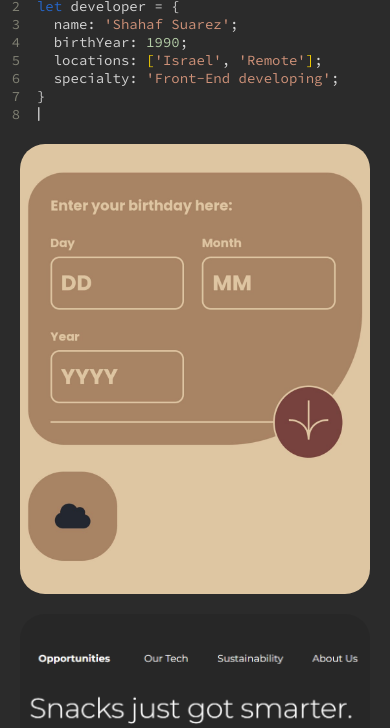
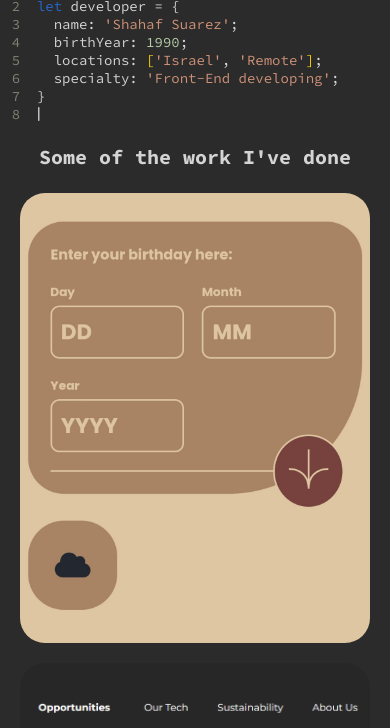
Before and after one commit to ShahafSuarez/portfolio, a plain HTML site: page index.html in a window 390 px wide. Shown: the part 61-789 px from the top of the page. Drawn offline with Linux system fonts and the light colour scheme.

Commit message:
update h2 title

```diff
--- a/index.html
+++ b/index.html
@@ -24,7 +24,7 @@
 <body>
     <header>
         <nav>
-            <div class="nav-active"><a href=""><i class="fa-brands fa-html5"></i>portfolio.html</a></div>
+            <div class="nav-active"><a href="./index.html"><i class="fa-brands fa-html5"></i>portfolio.html</a></div>
             <div class="nav-inactive"><a href=""><i class="fa-brands fa-css3-alt"></i>about.css</a></div>
             <div class="nav-inactive"><a href=""><i class="fa-brands fa-js"></i>contact.js</a></div>
         </nav>
@@ -52,6 +52,9 @@
     </header>
 
     <main class="container">
+        <div class="h2-title">
+            <h2>Some of the work I've done</h2>
+        </div>
         <section class="project-wrapper">
             <a class="project-1" href="https://shahafsuarez.github.io/age-app/" target="_blank">
                 <div></div>
--- a/responsive.css
+++ b/responsive.css
@@ -99,6 +99,14 @@ main {
     padding: 20px;
 }
 
+.h2-title {
+  padding-bottom: 1.5rem;
+}
+
+h2 {
+  font-size: 1.25rem;
+}
+
   /* grid */
   .project-wrapper {
     grid-template-columns: repeat(4, 1fr);
--- a/style.css
+++ b/style.css
@@ -110,6 +110,16 @@ main {
   background-color: #2b2b2b;
 }
 
+.h2-title {
+  display: flex;
+  justify-content: center;
+  padding-bottom: 3rem;
+}
+
+h2 {
+  font-size: 2rem;
+}
+
 .project-wrapper {
   display: grid;
   max-width: 1140px;
```
